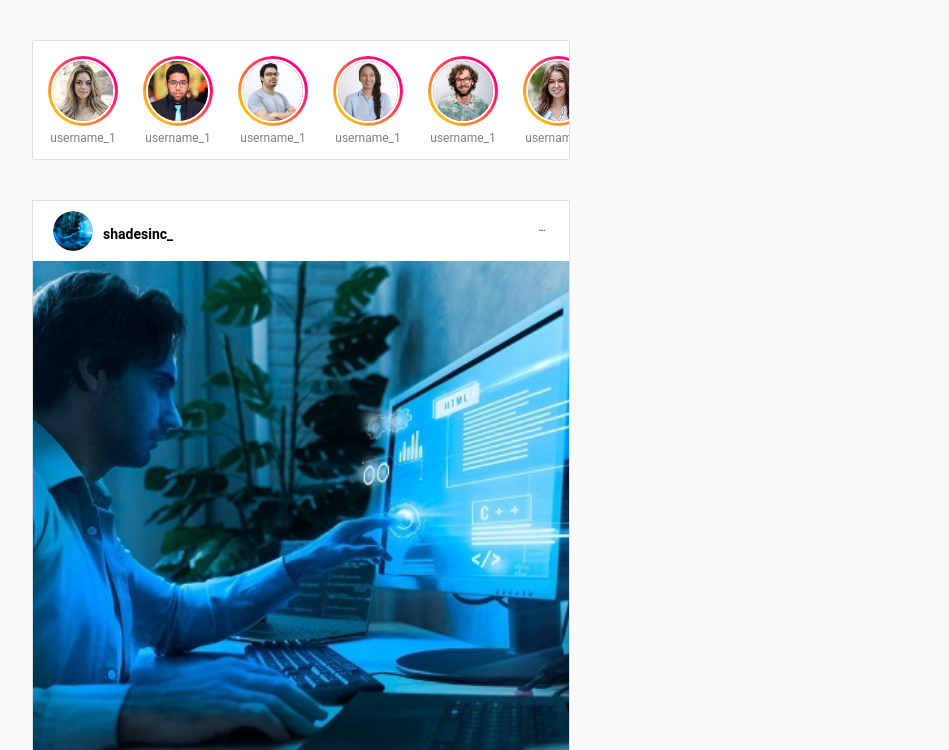
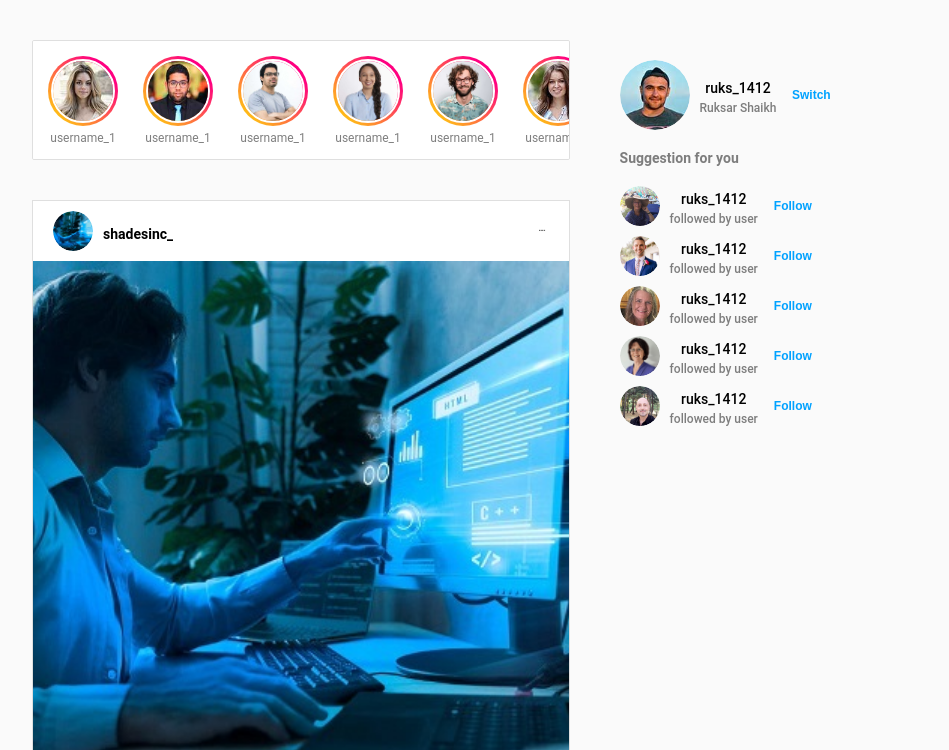
Before and after one commit to ruks2022/instagram_clone, a plain HTML site: page index.html in a window 1280 px wide. Shown: the part 50-800 px from the top of the page, without its empty margins (160-1109 px from the left). Drawn offline with Linux system fonts and the light colour scheme.

Commit message:
completed

```diff
--- a/index.html
+++ b/index.html
@@ -190,7 +190,71 @@
                     </div>
                 </div>
                 <div class="right-col">
+                    <div class="profile-card">
+                        <div class="profile-pic">
+                            <img src="img/profile/user-8.jpg" alt="">
+                        </div>
+                        <div>
+                            <p class="username">ruks_1412</p>
+                            <p class="sub-text">Ruksar Shaikh</p>
+                        </div>
+                        <button class="action-btn">switch</button>
+                    </div>
+                    <p class="suggestion-text">Suggestion for you</p>
+                    <div class="profile-card">
+                        <div class="profile-pic">
+                            <img src="img/profile/user-9.jpg" alt="">
+                        </div>
+                        <div>
+                            <p class="username">ruks_1412</p>
+                            <p class="sub-text">followed by user</p>
+                        </div>
+                        <button class="action-btn">follow</button>
+                    </div>
 
+                    <div class="profile-card">
+                        <div class="profile-pic">
+                            <img src="img/profile/user-10.png" alt="">
+                        </div>
+                        <div>
+                            <p class="username">ruks_1412</p>
+                            <p class="sub-text">followed by user</p>
+                        </div>
+                        <button class="action-btn">follow</button>
+                    </div>
+
+                    <div class="profile-card">
+                        <div class="profile-pic">
+                            <img src="img/profile/user-11.jpg" alt="">
+                        </div>
+                        <div>
+                            <p class="username">ruks_1412</p>
+                            <p class="sub-text">followed by user</p>
+                        </div>
+                        <button class="action-btn">follow</button>
+                    </div>
+
+                    <div class="profile-card">
+                        <div class="profile-pic">
+                            <img src="img/profile/user-12.jpg" alt="">
+                        </div>
+                        <div>
+                            <p class="username">ruks_1412</p>
+                            <p class="sub-text">followed by user</p>
+                        </div>
+                        <button class="action-btn">follow</button>
+                    </div>
+
+                    <div class="profile-card">
+                        <div class="profile-pic">
+                            <img src="img/profile/user-13.jpeg" alt="">
+                        </div>
+                        <div>
+                            <p class="username">ruks_1412</p>
+                            <p class="sub-text">followed by user</p>
+                        </div>
+                        <button class="action-btn">follow</button>
+                    </div>
                 </div>
             </div>
         </section>
--- a/style.css
+++ b/style.css
@@ -254,7 +254,8 @@ body{
     outline: none;
     font-size: 14px;
 }
-.comment-btn{
+.comment-btn,
+.action-btn{
     width: 70px;
     height: 100%;
     background: none;
@@ -282,3 +283,83 @@ body{
 .reaction-wrapper .icon.save{
     margin-left: auto;
 }
+
+.right-col{
+    padding: 20px;
+}
+
+.profile-card{
+    width: fit-content;
+    display: flex;
+    justify-content: center;
+    align-items: center;
+    margin-bottom: 10px;
+
+}
+
+.profile-card .profile-pic{
+    flex: 0 0 auto;
+    padding:0;
+    background: none;
+    width:40px;
+    height:40px;
+    margin-right: 10px;
+}
+
+.profile-card:first-child .profile-pic{
+    width: 70px;
+    height: 70px;
+}
+
+.profile-card .profile-pic img{
+    border: none;
+}
+
+.profile-card .username{
+    font-weight: 500;
+    font-size: 14px;
+    color:#000;
+}
+
+.sub-text{
+    color:rgba(0, 0, 0, 0.5);
+    font-size: 12px;
+    font-weight: 500;
+    margin-top: 5px;
+
+}
+
+.action-btn{
+    opacity:1;
+    font-weight: 700;
+    font-size: 12px;
+}
+.suggestion-text{
+    font-size: 14px;
+    color:rgba(0, 0, 0, 0.5);
+    font-weight: 700;
+    margin:20px 0;
+
+}
+
+@media(max-width: 1100px){
+    .right-col, .search-box{
+        display: none;
+    }
+    .nav-wrapper,
+    .wrapper{
+        width: 90%;
+    }
+    .wrapper{
+        display: block;
+    }
+}
+
+@media(max-width: 500px){
+    .nav-items .icon{
+        margin: 0 5px;
+    }
+    .post-image{
+        height: 300px;
+    }
+}
```
Also changed, not shown: img/profile/user-10.png (added), img/profile/user-11.jpg (added), img/profile/user-12.jpg (added), img/profile/user-13.jpeg (added), img/profile/user-14.png (added), img/profile/user-9.jpg (added).
